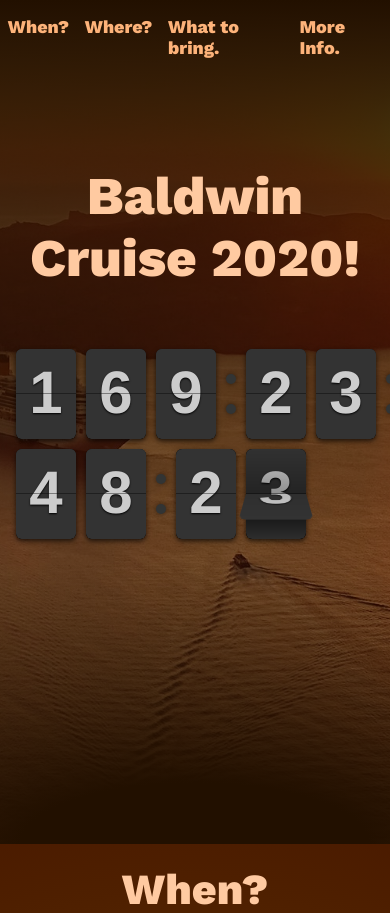
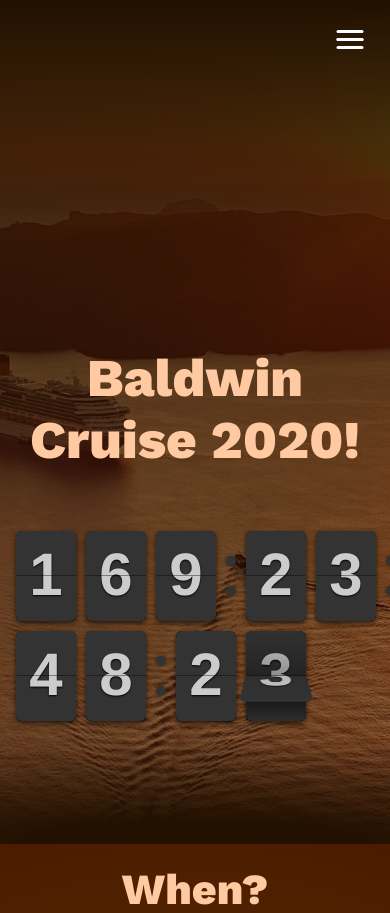
Before and after one commit to techb/baldwincruise.info, a PHP site: page / in a window 390 px wide. Shown: the top 913 px of the page. Run offline with PHP 8.4, Linux system fonts and the light colour scheme.

Commit message:
mobile nav done, almost ready to go live

```diff
--- a/css/styles.css
+++ b/css/styles.css
@@ -308,9 +308,189 @@ h3 {
         margin-bottom: 6%;
         padding: 6%;
     }
-
     div.inn {
         font-size: 60px !important;
+    }
+
+    /*
+        ---------------------------
+            MOBILE NAV
+            https://codepen.io/mxbck/pen/xdaGNL
+        ---------------------------
+    */
+    .nav__toggle {
+    display: inline-block;
+    position: absolute;
+    z-index: 10;
+    padding: 0;
+    border: 0;
+    background: transparent;
+    outline: 0;
+    right: 15px;
+    top: 15px;
+    cursor: pointer;
+    border-radius: 50%;
+    -webkit-transition: background-color .15s linear;
+    transition: background-color .15s linear;
+    }
+    .nav__toggle:hover, .nav__toggle:focus {
+    background-color: rgba(0, 0, 0, 0.5);
+    }
+    .nav__menu {
+    display: -webkit-box;
+    display: flex;
+    -webkit-box-orient: vertical;
+    -webkit-box-direction: normal;
+            flex-direction: column;
+    -webkit-box-pack: center;
+            justify-content: center;
+    height: var(--screen-height);
+    position: relative;
+    z-index: 5;
+    visibility: hidden;
+    }
+    .nav__item {
+    opacity: 0;
+    -webkit-transition: all 0.3s cubic-bezier(0, 0.995, 0.99, 1) 0.3s;
+    transition: all 0.3s cubic-bezier(0, 0.995, 0.99, 1) 0.3s;
+    }
+    .nav__item:nth-child(1) {
+    -webkit-transform: translateY(-40px);
+            transform: translateY(-40px);
+    }
+    .nav__item:nth-child(2) {
+    -webkit-transform: translateY(-80px);
+            transform: translateY(-80px);
+    }
+    .nav__item:nth-child(3) {
+    -webkit-transform: translateY(-120px);
+            transform: translateY(-120px);
+    }
+    .nav__item:nth-child(4) {
+    -webkit-transform: translateY(-160px);
+            transform: translateY(-160px);
+    }
+    .nav__item:nth-child(5) {
+    -webkit-transform: translateY(-200px);
+            transform: translateY(-200px);
+    }
+    .nav__link {
+    color: white;
+    display: block;
+    text-align: center;
+    text-transform: uppercase;
+    letter-spacing: 5px;
+    font-size: 1.25rem;
+    text-decoration: none;
+    padding: 1rem;
+    }
+    .nav__link:hover, .nav__link:focus {
+    outline: 0;
+    background-color: rgba(0, 0, 0, 0.2);
+    }
+    .menuicon {
+    display: block;
+    cursor: pointer;
+    color: white;
+    -webkit-transform: rotate(0deg);
+            transform: rotate(0deg);
+    -webkit-transition: 0.3s cubic-bezier(0.165, 0.84, 0.44, 1);
+    transition: 0.3s cubic-bezier(0.165, 0.84, 0.44, 1);
+    }
+    .menuicon__bar, .menuicon__circle {
+    fill: none;
+    stroke: currentColor;
+    stroke-width: 3;
+    stroke-linecap: round;
+    }
+    .menuicon__bar {
+    -webkit-transform: rotate(0deg);
+            transform: rotate(0deg);
+    -webkit-transform-origin: 50% 50%;
+            transform-origin: 50% 50%;
+    -webkit-transition: -webkit-transform .25s ease-in-out;
+    transition: -webkit-transform .25s ease-in-out;
+    transition: transform .25s ease-in-out;
+    transition: transform .25s ease-in-out, -webkit-transform .25s ease-in-out;
+    }
+    .menuicon__circle {
+    -webkit-transition: stroke-dashoffset .3s linear .1s;
+    transition: stroke-dashoffset .3s linear .1s;
+    stroke-dashoffset: 144.513262038;
+    stroke-dasharray: 144.513262038;
+    }
+    .splash {
+    position: absolute;
+    top: 40px;
+    right: 40px;
+    width: 1px;
+    height: 1px;
+    }
+    .splash::after {
+    content: "";
+    display: block;
+    position: absolute;
+    border-radius: 50%;
+    background-color: var(--splash-bg-color);
+    width: 284vmax;
+    height: 284vmax;
+    top: -142vmax;
+    left: -142vmax;
+    -webkit-transform: scale(0);
+            transform: scale(0);
+    -webkit-transform-origin: 50% 50%;
+            transform-origin: 50% 50%;
+    -webkit-transition: -webkit-transform 0.5s cubic-bezier(0.755, 0.05, 0.855, 0.06);
+    transition: -webkit-transform 0.5s cubic-bezier(0.755, 0.05, 0.855, 0.06);
+    transition: transform 0.5s cubic-bezier(0.755, 0.05, 0.855, 0.06);
+    transition: transform 0.5s cubic-bezier(0.755, 0.05, 0.855, 0.06), -webkit-transform 0.5s cubic-bezier(0.755, 0.05, 0.855, 0.06);
+    will-change: transform;
+    }
+    .nav:target > .splash::after,
+    .nav--open > .splash::after {
+    -webkit-transform: scale(1);
+            transform: scale(1);
+    }
+    .nav:target .menuicon,
+    .nav--open .menuicon {
+    color: white;
+    -webkit-transform: rotate(180deg);
+            transform: rotate(180deg);
+    }
+    .nav:target .menuicon__circle,
+    .nav--open .menuicon__circle {
+    stroke-dashoffset: 0;
+    }
+    .nav:target .menuicon__bar:nth-child(1), .nav:target .menuicon__bar:nth-child(4),
+    .nav--open .menuicon__bar:nth-child(1),
+    .nav--open .menuicon__bar:nth-child(4) {
+    opacity: 0;
+    }
+    .nav:target .menuicon__bar:nth-child(2),
+    .nav--open .menuicon__bar:nth-child(2) {
+    -webkit-transform: rotate(45deg);
+            transform: rotate(45deg);
+    }
+    .nav:target .menuicon__bar:nth-child(3),
+    .nav--open .menuicon__bar:nth-child(3) {
+    -webkit-transform: rotate(-45deg);
+            transform: rotate(-45deg);
+    }
+    .nav:target .nav__menu,
+    .nav--open .nav__menu {
+    visibility: visible;
+    }
+    .nav:target .nav__item,
+    .nav--open .nav__item {
+    opacity: 1;
+    -webkit-transform: translateY(0);
+            transform: translateY(0);
+    }
+    #nav {
+        z-index: 9999;
+    }
+    #menu {
+        background-color: rgb(34, 16, 0, 0.9);
     }
 }
 
--- a/index.html
+++ b/index.html
@@ -17,13 +17,30 @@
 
 <body>
     <section class="hero">
-        <nav class="top-menu">
-            <ul class="menu-items">
-                <li class="menu-when"><a class="btn" href="#when">When?</a></li>
-                <li class="menu-where"><a class="btn" href="#where">Where?</a class="btn"></li>
-                <li class="menu-what"><a class="btn" href="#what">What to bring.</a class="btn"></li>
-                <li class="menu-more"><a class="btn" href="#more">More Info.</a class="btn"></li>
+        <nav id="nav" class="top-menu nav" role="navigation">
+            <ul class="menu-items nav__menu" id="menu" tabindex="-1" aria-label="main navigation" hidden>
+                <li class="menu-when nav__item"><a class="btn nav__link" href="#when">When?</a></li>
+                <li class="menu-where nav__item"><a class="btn nav__link" href="#where">Where?</a class="btn"></li>
+                <li class="menu-what nav__item"><a class="btn nav__link" href="#what">What to bring.</a class="btn"></li>
+                <li class="menu-more nav__item"><a class="btn nav__link" href="#more">More Info.</a class="btn"></li>
             </ul>
+
+            <!-- MENU TOGGLE BUTTON -->
+            <a href="#nav" class="nav__toggle" role="button" aria-expanded="false" aria-controls="menu">
+                <svg class="menuicon" xmlns="http://www.w3.org/2000/svg" width="50" height="50" viewBox="0 0 50 50">
+                <title>Toggle Menu</title>
+                <g>
+                    <line class="menuicon__bar" x1="13" y1="16.5" x2="37" y2="16.5"/>
+                    <line class="menuicon__bar" x1="13" y1="24.5" x2="37" y2="24.5"/>
+                    <line class="menuicon__bar" x1="13" y1="24.5" x2="37" y2="24.5"/>
+                    <line class="menuicon__bar" x1="13" y1="32.5" x2="37" y2="32.5"/>
+                    <circle class="menuicon__circle" r="23" cx="25" cy="25" />
+                </g>
+                </svg>
+            </a>
+
+            <!-- ANIMATED BACKGROUND ELEMENT -->
+            <div class="splash"></div>
         </nav>
 
         <div class="hero-copy">
--- a/js/scripts.js
+++ b/js/scripts.js
@@ -10,3 +10,19 @@ var clock = $('#timer-container').FlipClock(diff, {
 	clockFace: 'DailyCounter',
 	countdown: true,
 });
+
+
+// https://codepen.io/mxbck/pen/xdaGNL
+const nav = document.querySelector('#nav');
+const menu = document.querySelector('#menu');
+const menuToggle = document.querySelector('.nav__toggle');
+let isMenuOpen = false;
+// TOGGLE MENU ACTIVE STATE
+menuToggle.addEventListener('click', e => {
+    e.preventDefault();
+    isMenuOpen = !isMenuOpen;
+    // toggle a11y attributes and active class
+    menuToggle.setAttribute('aria-expanded', String(isMenuOpen));
+    menu.hidden = !isMenuOpen;
+    nav.classList.toggle('nav--open');
+});
```
